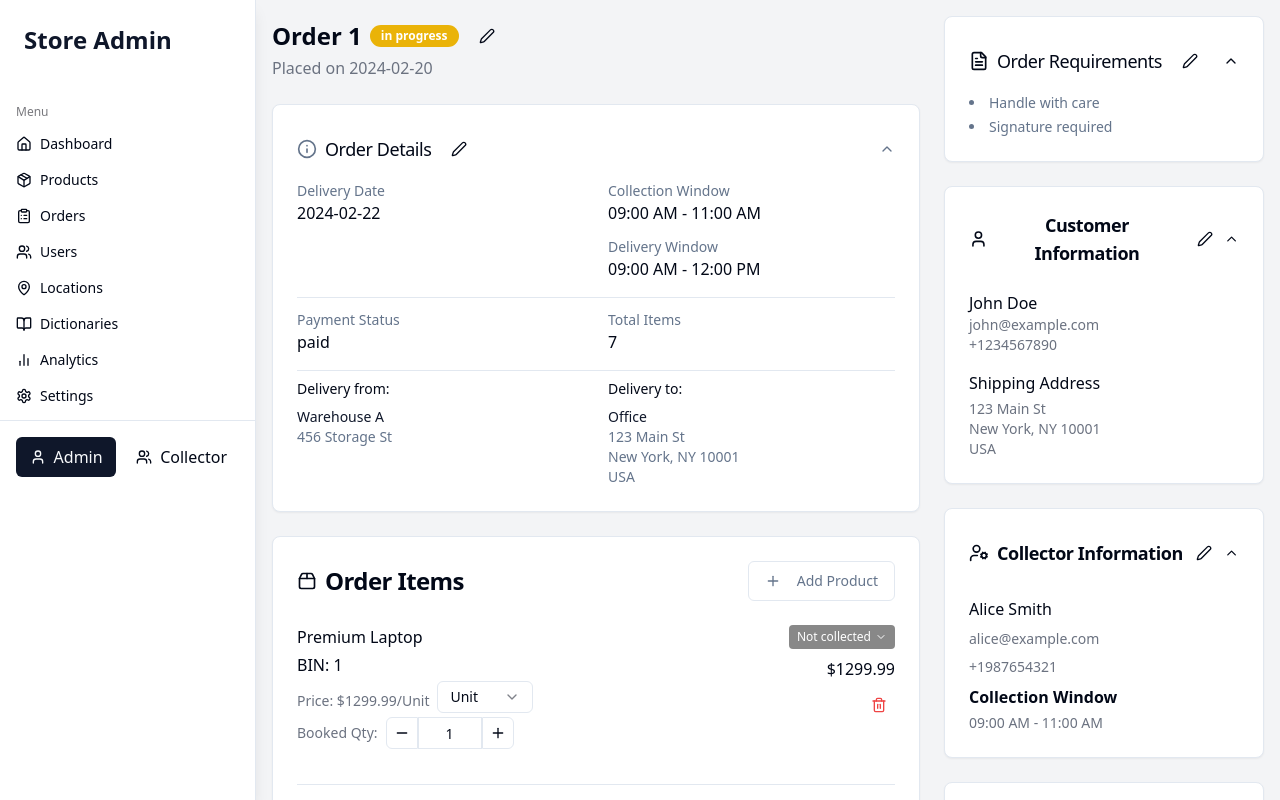
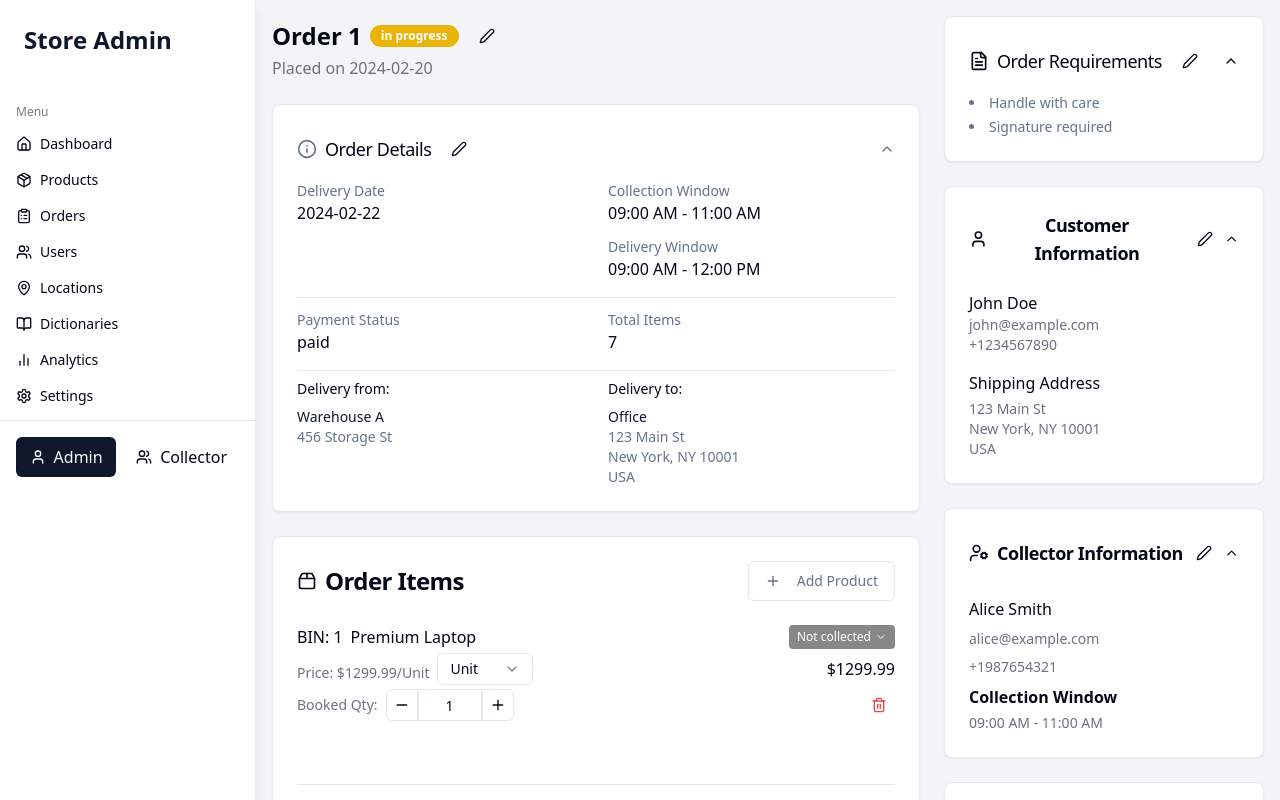
Before and after one commit to alex-chesakov/soft-admin-nest, a React (Vite) app: page /orders/1 in a window 1280 px wide. Shown: the top 800 px of the page. Built offline with nearby package versions, Linux system fonts and the light colour scheme.

Commit message:
Refactor: Display BIN before product name
The OrderItem component has been updated to display the BIN parameter before the product name.

```diff
--- a/src/components/orders/OrderItem.tsx
+++ b/src/components/orders/OrderItem.tsx
@@ -1,3 +1,4 @@
+
 import { Plus, Minus, Trash2 } from "lucide-react";
 import { Button } from "@/components/ui/button";
 import { Input } from "@/components/ui/input";
@@ -53,6 +54,7 @@ export const OrderItemComponent = ({
     <div className="flex flex-col border-b pb-4 last:border-0 relative min-h-[160px]">
       <div className="space-y-1">
         <div className="flex items-center gap-2 flex-wrap pr-[140px]">
+          <p className="font-medium">BIN: {item.id}</p>
           <p className="font-medium">{item.productName}</p>
           {item.productStatus && (
             <Badge variant={getStatusBadgeVariant(item.productStatus)}>
@@ -60,7 +62,6 @@ export const OrderItemComponent = ({
             </Badge>
           )}
         </div>
-        <p className="font-medium">BIN: {item.id}</p>
         <div className="flex items-center gap-2">
           <p className="text-sm text-gray-500 mt-2">Price: ${displayPrice.toFixed(2)}/{item.unit || 'Unit'}</p>
           {role === 'admin' && !item.adjustedQuantity && (
```
